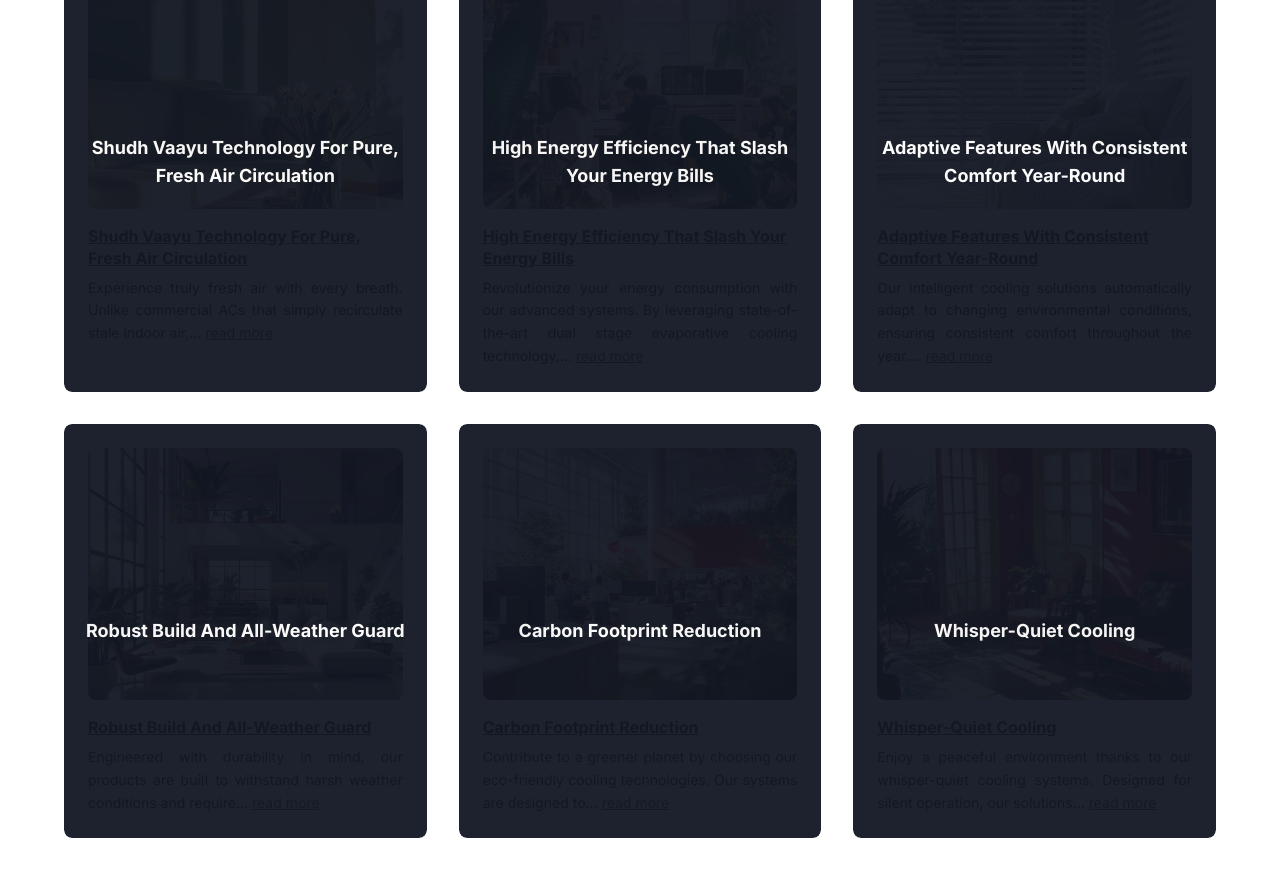
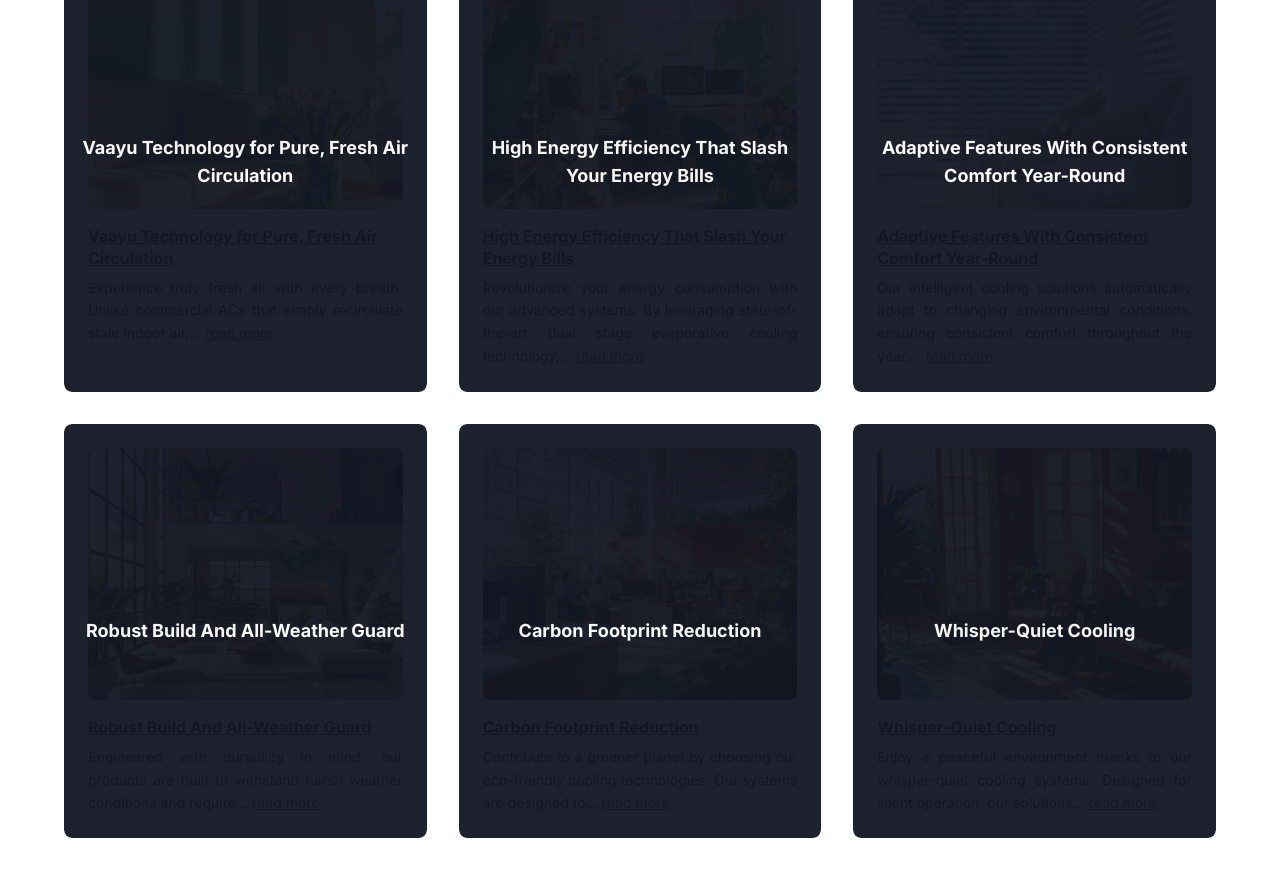
Before and after one commit to sandeep-raghunath/vaayu_india_web, a Next.js app: page / in a window 1280 px wide. Shown: the part 1760-2636 px from the top of the page. Built offline with nearby package versions, Linux system fonts and the light colour scheme.

Commit message:
Update Advantages.js

```diff
--- a/src/components/home/Advantages.js
+++ b/src/components/home/Advantages.js
@@ -8,7 +8,7 @@ export default function Advantages() {
   const advantages = [
     {
       image: "/images/home/advantages/advantage1.png",
-      title: "Shudh Vaayu Technology For Pure, Fresh Air Circulation",
+      title: "Vaayu Technology for Pure, Fresh Air Circulation",
       desc: "Experience truly fresh air with every breath. Unlike commercial ACs that simply recirculate stale indoor air, our Shudh Vaayu technology ensures a constant supply of purified, outdoor air, filtered and cooled for your comfort. This not only improves air quality but also promotes a healthier indoor environment for you and your loved ones.",
     },
     {
```
